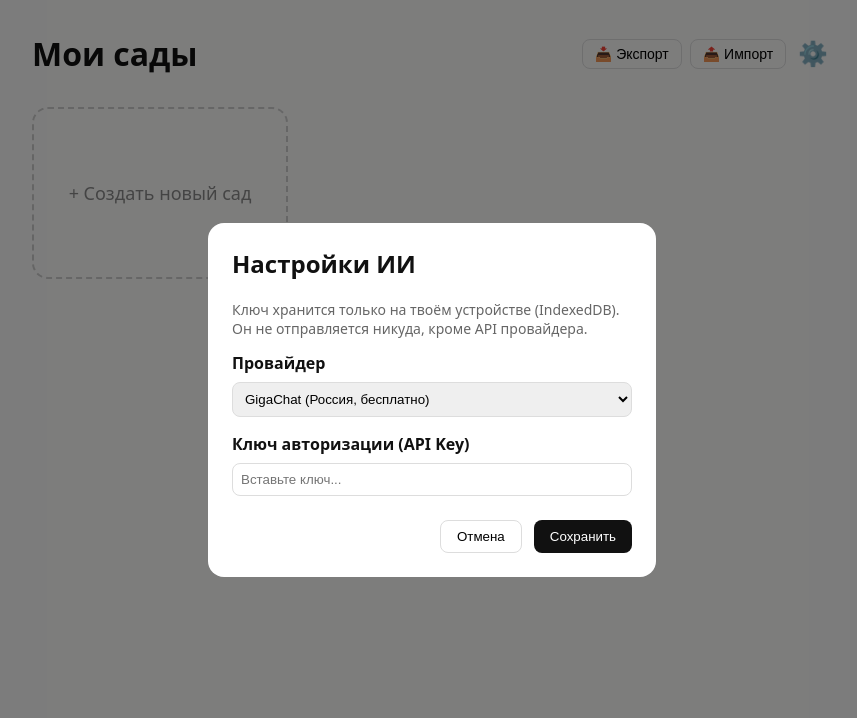
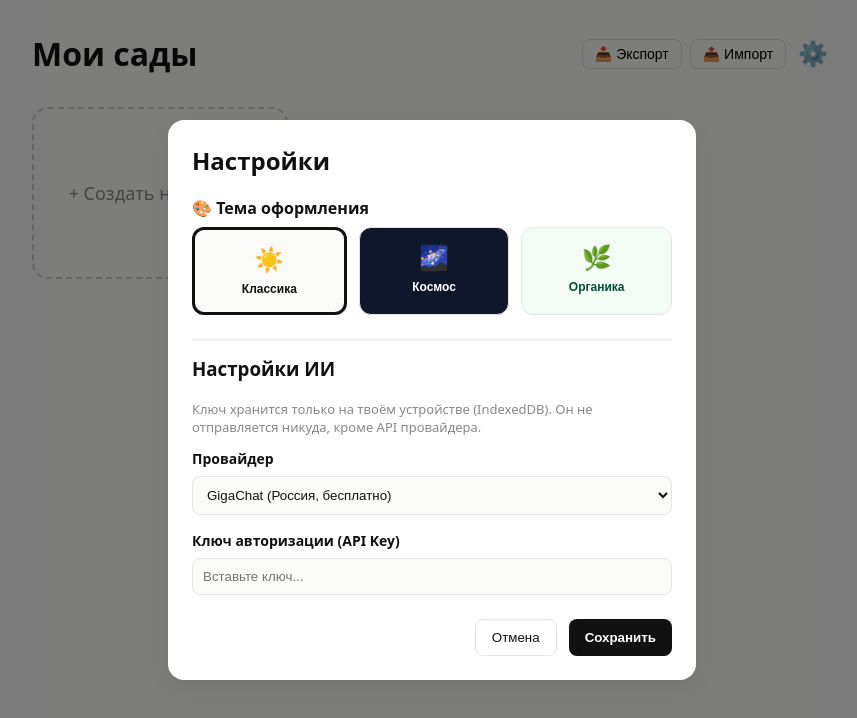
Before and after one commit to boriksautiev-star/MindGarden, a React (Vite) app: page / in a window 1280 px wide. Both pictures are taken after a click on the button "⚙️". Shown: the top 718 px of the page, without its empty margins (208-1065 px from the left). Built offline with nearby package versions, Linux system fonts and the light colour scheme.

Commit message:
feat(ui): add 3 global themes (Classic, Cosmic, Organic) with theme switcher

```diff
--- a/src/components/SettingsModal.tsx
+++ b/src/components/SettingsModal.tsx
@@ -1,4 +1,4 @@
-import { useState } from 'react';
+import { useState, useEffect } from 'react';
 import { useStore } from '../store';
 import type { Provider } from '../types';
 
@@ -6,28 +6,64 @@ export function SettingsModal({ onClose }: { onClose: () => void }) {
   const { settings, saveSettings } = useStore();
   const [provider, setProvider] = useState<Provider>(settings?.provider || 'gigachat');
   const [apiKey, setApiKey] = useState(settings?.apiKey || '');
+  const [theme, setTheme] = useState<'classic' | 'cosmic' | 'organic'>(settings?.theme || 'classic');
+
+  // Применяем тему визуально сразу (для превью)
+  useEffect(() => {
+    document.documentElement.setAttribute('data-theme', theme);
+  }, [theme]);
 
   const handleSave = async () => {
-    await saveSettings(provider, apiKey);
+    await saveSettings(provider, apiKey, theme);
     onClose();
   };
 
   return (
     <div style={{
       position: 'fixed', top: 0, left: 0, right: 0, bottom: 0,
-      background: 'rgba(0,0,0,0.5)', display: 'grid', placeItems: 'center', zIndex: 9999
+      background: 'rgba(0,0,0,0.5)', display: 'grid', placeItems: 'center', zIndex: 9999,
+      padding: 16
     }}>
-      <div style={{ background: '#fff', padding: 24, borderRadius: 16, width: 400, maxWidth: '90%' }}>
-        <h2 style={{ marginTop: 0 }}>Настройки ИИ</h2>
-        <p style={{ fontSize: 14, color: '#666' }}>
+      <div style={{ background: 'var(--panel)', color: 'var(--text)', padding: 24, borderRadius: 16, width: 480, maxWidth: '100%', maxHeight: '90vh', overflowY: 'auto', boxShadow: 'var(--shadow)' }}>
+        <h2 style={{ marginTop: 0 }}>Настройки</h2>
+
+        <label style={{ display: 'block', marginBottom: 8, fontWeight: 'bold' }}>🎨 Тема оформления</label>
+        <div style={{ display: 'flex', gap: 12, marginBottom: 24, flexWrap: 'wrap' }}>
+          <button
+            onClick={() => setTheme('classic')}
+            style={{ flex: 1, padding: 16, borderRadius: 12, border: theme === 'classic' ? '3px solid var(--accent)' : '1px solid var(--border)', background: '#fafaf9', color: '#111', cursor: 'pointer', display: 'flex', flexDirection: 'column', alignItems: 'center', gap: 8, transition: 'all 0.2s' }}
+          >
+            <span style={{ fontSize: 24 }}>☀️</span>
+            <span style={{ fontSize: 12, fontWeight: 600 }}>Классика</span>
+          </button>
+          <button
+            onClick={() => setTheme('cosmic')}
+            style={{ flex: 1, padding: 16, borderRadius: 12, border: theme === 'cosmic' ? '3px solid var(--accent)' : '1px solid var(--border)', background: '#0f172a', color: '#fff', cursor: 'pointer', display: 'flex', flexDirection: 'column', alignItems: 'center', gap: 8, transition: 'all 0.2s' }}
+          >
+            <span style={{ fontSize: 24 }}>🌌</span>
+            <span style={{ fontSize: 12, fontWeight: 600 }}>Космос</span>
+          </button>
+          <button
+            onClick={() => setTheme('organic')}
+            style={{ flex: 1, padding: 16, borderRadius: 12, border: theme === 'organic' ? '3px solid var(--accent)' : '1px solid var(--border)', background: '#f2fcf5', color: '#064e3b', cursor: 'pointer', display: 'flex', flexDirection: 'column', alignItems: 'center', gap: 8, transition: 'all 0.2s' }}
+          >
+            <span style={{ fontSize: 24 }}>🌿</span>
+            <span style={{ fontSize: 12, fontWeight: 600 }}>Органика</span>
+          </button>
+        </div>
+
+        <hr style={{ border: 0, borderTop: '1px solid var(--border)', margin: '16px 0' }} />
+
+        <h3 style={{ marginTop: 0 }}>Настройки ИИ</h3>
+        <p style={{ fontSize: 13, color: 'var(--muted)' }}>
           Ключ хранится только на твоём устройстве (IndexedDB). Он не отправляется никуда, кроме API провайдера.
         </p>
 
-        <label style={{ display: 'block', marginBottom: 8, fontWeight: 'bold' }}>Провайдер</label>
+        <label style={{ display: 'block', marginBottom: 8, fontWeight: 'bold', fontSize: 14 }}>Провайдер</label>
         <select
           value={provider}
           onChange={(e) => setProvider(e.target.value as Provider)}
-          style={{ width: '100%', padding: 8, marginBottom: 16, borderRadius: 8, border: '1px solid #ddd' }}
+          style={{ width: '100%', padding: '10px', marginBottom: 16, borderRadius: 8, border: '1px solid var(--border)', background: 'var(--bg)', color: 'var(--text)' }}
         >
           <option value="gigachat">GigaChat (Россия, бесплатно)</option>
           <option value="openai">OpenAI (gpt-4o-mini)</option>
@@ -36,20 +72,20 @@ export function SettingsModal({ onClose }: { onClose: () => void }) {
           <option value="gemini">Google Gemini (Бесплатно)</option>
         </select>
 
-        <label style={{ display: 'block', marginBottom: 8, fontWeight: 'bold' }}>Ключ авторизации (API Key)</label>
+        <label style={{ display: 'block', marginBottom: 8, fontWeight: 'bold', fontSize: 14 }}>Ключ авторизации (API Key)</label>
         <input
           type="password"
           value={apiKey}
           onChange={(e) => setApiKey(e.target.value)}
           placeholder="Вставьте ключ..."
-          style={{ width: '100%', padding: 8, marginBottom: 24, borderRadius: 8, border: '1px solid #ddd', boxSizing: 'border-box' }}
+          style={{ width: '100%', padding: '10px', marginBottom: 24, borderRadius: 8, border: '1px solid var(--border)', background: 'var(--bg)', color: 'var(--text)', boxSizing: 'border-box' }}
         />
 
         <div style={{ display: 'flex', gap: 12, justifyContent: 'flex-end' }}>
-          <button onClick={onClose} style={{ padding: '8px 16px', borderRadius: 8, border: '1px solid #ddd', background: '#fff', cursor: 'pointer' }}>
+          <button onClick={() => { document.documentElement.setAttribute('data-theme', settings?.theme || 'classic'); onClose(); }} style={{ padding: '10px 16px', borderRadius: 8, border: '1px solid var(--border)', background: 'transparent', color: 'var(--text)', cursor: 'pointer' }}>
             Отмена
           </button>
-          <button onClick={handleSave} style={{ padding: '8px 16px', borderRadius: 8, border: 0, background: '#111', color: '#fff', cursor: 'pointer' }}>
+          <button onClick={handleSave} style={{ padding: '10px 16px', borderRadius: 8, border: 0, background: 'var(--accent)', color: 'var(--accent-text)', cursor: 'pointer', fontWeight: 600 }}>
             Сохранить
           </button>
         </div>
--- a/src/components/ThoughtNode.tsx
+++ b/src/components/ThoughtNode.tsx
@@ -2,13 +2,9 @@ import { Handle, Position, type NodeProps } from '@xyflow/react';
 import type { NodeType, NodeStatus } from '../types';
 import { useStore } from '../store';
 
-const typeStyles: Record<NodeType, { bg: string; border: string; color: string; label: string }> = {
-  thought:    { bg: 'linear-gradient(135deg, #ffffff 0%, #f3f4f6 100%)', border: '#d1d5db', color: '#111827', label: 'Мысль' },
-  question:   { bg: 'linear-gradient(135deg, #eff6ff 0%, #dbeafe 100%)', border: '#60a5fa', color: '#1e3a8a', label: 'Вопрос' },
-  fact:       { bg: 'linear-gradient(135deg, #ecfdf5 0%, #d1fae5 100%)', border: '#34d399', color: '#064e3b', label: 'Факт' },
-  assumption: { bg: 'linear-gradient(135deg, #fffbeb 0%, #fef3c7 100%)', border: '#fbbf24', color: '#78350f', label: 'Допущение' },
-  criterion:  { bg: 'linear-gradient(135deg, #f5f3ff 0%, #ede9fe 100%)', border: '#a78bfa', color: '#4c1d95', label: 'Критерий' },
-  option:     { bg: 'linear-gradient(135deg, #fff7ed 0%, #ffedd5 100%)', border: '#fb923c', color: '#7c2d12', label: 'Вариант' },
+const typeLabels: Record<NodeType, string> = {
+  thought: 'Мысль', question: 'Вопрос', fact: 'Факт',
+  assumption: 'Допущение', criterion: 'Критерий', option: 'Вариант',
 };
 
 const statusIcons: Record<NodeStatus, string> = {
@@ -24,41 +20,17 @@ export function ThoughtNode({ data }: NodeProps) {
   const isCollapsed = data.isCollapsed as boolean;
   const nodeId = data.nodeId as string;
   const onAddChild = data.onAddChild as (id: string) => void;
-  const isSelected = data.isSelected as boolean; // <-- Используем кастомный проп вместо selected от React Flow
+  const isSelected = data.isSelected as boolean;
 
-  const style = typeStyles[nodeType];
   const isResolved = status === 'resolved';
   const isDeferred = status === 'deferred';
+  const label = typeLabels[nodeType];
 
-  const opacity = isResolved ? 0.6 : isDeferred ? 0.7 : 1;
-  const filter = isResolved ? 'grayscale(80%)' : 'none';
-  const borderStyle = isDeferred ? 'dashed' : 'solid';
-  const textDecoration = isResolved ? 'line-through' : 'none';
-
-  const rootBorderColor = isRoot ? '#eab308' : style.border;
-  const rootBoxShadow = isRoot ? '0 0 15px rgba(234, 179, 8, 0.4), 0 4px 6px rgba(0,0,0,0.1)' : '0 10px 15px -3px rgba(0, 0, 0, 0.1)';
-  const selectedBoxShadow = isSelected ? `0 0 0 3px ${rootBorderColor}, ${rootBoxShadow}` : rootBoxShadow;
+  const rootBorderColor = isRoot ? '#eab308' : 'var(--node-thought-border)';
 
   return (
-    <div
-      style={{
-        background: style.bg,
-        border: isRoot ? `3px ${borderStyle} #eab308` : `2px ${borderStyle} ${style.border}`,
-        color: style.color,
-        padding: '16px 20px',
-        borderRadius: '24px 24px 24px 4px',
-        minWidth: 160,
-        maxWidth: 260,
-        textAlign: 'center',
-        boxShadow: selectedBoxShadow,
-        fontSize: 14,
-        position: 'relative',
-        opacity,
-        filter,
-        transition: 'all 0.3s ease',
-        textDecoration,
-      }}
-    >
+    <div className={`thought-node type-${nodeType} ${isRoot ? 'is-root' : ''} ${isSelected ? 'is-selected' : ''} ${isResolved ? 'is-resolved' : ''} ${isDeferred ? 'is-deferred' : ''}`}>
+
       <Handle type="target" position={Position.Top} style={{ background: rootBorderColor, opacity: isResolved ? 0.5 : 1, width: isRoot ? 10 : 8, height: isRoot ? 10 : 8 }} />
 
       <div style={{
@@ -68,20 +40,19 @@ export function ThoughtNode({ data }: NodeProps) {
         letterSpacing: 0.5, whiteSpace: 'nowrap', opacity: 1, filter: 'none',
         boxShadow: '0 2px 4px rgba(0,0,0,0.1)', border: isRoot ? '2px solid #fff' : 'none',
       }}>
-        {isRoot ? '🌱 НАЧАЛО' : style.label}
+        {isRoot ? '🌱 НАЧАЛО' : label}
       </div>
 
       <div style={{ marginTop: 4, lineHeight: 1.4, fontWeight: isRoot ? 600 : 400 }}>
         {statusIcons[status]} {data.label as string}
       </div>
 
-      {/* Кнопка сворачивания веток */}
       {hasChildren && (
         <button
           onClick={(e) => { e.stopPropagation(); e.preventDefault(); toggleNodeCollapse(nodeId); }}
           style={{
             position: 'absolute', bottom: 6, right: 6,
-            background: '#fff', border: `2px solid ${rootBorderColor}`, color: rootBorderColor,
+            background: 'var(--panel)', border: `2px solid ${rootBorderColor}`, color: rootBorderColor,
             borderRadius: '50%', width: 24, height: 24, fontSize: 16, fontWeight: 'bold',
             cursor: 'pointer', display: 'flex', alignItems: 'center', justifyContent: 'center',
             boxShadow: '0 2px 6px rgba(0,0,0,0.2)', padding: 0, zIndex: 100, pointerEvents: 'all', lineHeight: 1
@@ -92,18 +63,16 @@ export function ThoughtNode({ data }: NodeProps) {
         </button>
       )}
 
-      {/* Плавающая кнопка "Углубить" */}
       {isSelected && (
         <button
           onClick={(e) => { e.stopPropagation(); e.preventDefault(); onAddChild(nodeId); }}
           style={{
             position: 'absolute', top: '50%', right: -55, transform: 'translateY(-50%)',
-            background: '#111', color: '#fff', border: 'none', borderRadius: 8,
+            background: 'var(--accent)', color: 'var(--accent-text)', border: 'none', borderRadius: 8,
             padding: '8px 12px', fontSize: 12, fontWeight: 'bold', cursor: 'pointer',
             boxShadow: '0 4px 12px rgba(0,0,0,0.3)', whiteSpace: 'nowrap', zIndex: 1000,
             display: 'flex', alignItems: 'center', gap: 4
           }}
-          title="Добавить дочерний узел"
         >
           ✨ Углубить
         </button>
--- a/src/index.css
+++ b/src/index.css
@@ -1,4 +1,5 @@
 :root {
+  /* Классика (по умолчанию) */
   --bg: #fafaf9;
   --panel: #ffffff;
   --text: #111111;
@@ -8,19 +9,118 @@
   --accent-text: #ffffff;
   --radius: 12px;
   --shadow: 0 8px 24px rgba(0, 0, 0, 0.08);
+
+  /* Цвета узлов (Классика) */
+  --node-thought-bg: linear-gradient(135deg, #ffffff 0%, #f3f4f6 100%);
+  --node-thought-border: #d1d5db;
+  --node-thought-color: #111827;
+
+  --node-question-bg: linear-gradient(135deg, #eff6ff 0%, #dbeafe 100%);
+  --node-question-border: #60a5fa;
+  --node-question-color: #1e3a8a;
+
+  --node-fact-bg: linear-gradient(135deg, #ecfdf5 0%, #d1fae5 100%);
+  --node-fact-border: #34d399;
+  --node-fact-color: #064e3b;
+
+  --node-assumption-bg: linear-gradient(135deg, #fffbeb 0%, #fef3c7 100%);
+  --node-assumption-border: #fbbf24;
+  --node-assumption-color: #78350f;
+
+  --node-criterion-bg: linear-gradient(135deg, #f5f3ff 0%, #ede9fe 100%);
+  --node-criterion-border: #a78bfa;
+  --node-criterion-color: #4c1d95;
+
+  --node-option-bg: linear-gradient(135deg, #fff7ed 0%, #ffedd5 100%);
+  --node-option-border: #fb923c;
+  --node-option-color: #7c2d12;
 }
 
+/* 🌌 ТЕМА: КОСМОС */
+[data-theme="cosmic"] {
+  --bg: #0f172a;
+  --panel: #1e293b;
+  --text: #f8fafc;
+  --muted: #94a3b8;
+  --border: #334155;
+  --accent: #3b82f6;
+  --accent-text: #ffffff;
+  --shadow: 0 8px 24px rgba(0, 0, 0, 0.5);
+
+  --node-thought-bg: rgba(30, 41, 59, 0.9);
+  --node-thought-border: #38bdf8;
+  --node-thought-color: #e0f2fe;
+
+  --node-question-bg: rgba(30, 41, 59, 0.9);
+  --node-question-border: #818cf8;
+  --node-question-color: #e0e7ff;
+
+  --node-fact-bg: rgba(30, 41, 59, 0.9);
+  --node-fact-border: #34d399;
+  --node-fact-color: #d1fae5;
+
+  --node-assumption-bg: rgba(30, 41, 59, 0.9);
+  --node-assumption-border: #fbbf24;
+  --node-assumption-color: #fef3c7;
+
+  --node-criterion-bg: rgba(30, 41, 59, 0.9);
+  --node-criterion-border: #c084fc;
+  --node-criterion-color: #f3e8ff;
+
+  --node-option-bg: rgba(30, 41, 59, 0.9);
+  --node-option-border: #fb923c;
+  --node-option-color: #ffedd5;
+}
+
+/* 🌿 ТЕМА: ОРГАНИКА */
+[data-theme="organic"] {
+  --bg: #f2fcf5;
+  --panel: #ffffff;
+  --text: #064e3b;
+  --muted: #64748b;
+  --border: #d1fae5;
+  --accent: #10b981;
+  --accent-text: #ffffff;
+  --shadow: 0 10px 25px rgba(16, 185, 129, 0.1);
+
+  --node-thought-bg: #ffffff;
+  --node-thought-border: #a7f3d0;
+  --node-thought-color: #064e3b;
+
+  --node-question-bg: #eff6ff;
+  --node-question-border: #93c5fd;
+  --node-question-color: #1e3a8a;
+
+  --node-fact-bg: #ecfdf5;
+  --node-fact-border: #6ee7b7;
+  --node-fact-color: #064e3b;
+
+  --node-assumption-bg: #fffbeb;
+  --node-assumption-border: #fde68a;
+  --node-assumption-color: #78350f;
+
+  --node-criterion-bg: #f5f3ff;
+  --node-criterion-border: #c4b5fd;
+  --node-criterion-color: #4c1d95;
+
+  --node-option-bg: #fff7ed;
+  --node-option-border: #fdba74;
+  --node-option-color: #7c2d12;
+}
+
+/* Базовые стили */
 html, body, #root {
   height: 100%;
   margin: 0;
   overflow: hidden;
+  background-color: var(--bg);
+  color: var(--text);
 }
 
 body {
   font-family: system-ui, -apple-system, 'Segoe UI', Roboto, sans-serif;
-  background: var(--bg);
-  color: var(--text);
   -webkit-tap-highlight-color: transparent;
+  transition: background-color 0.3s ease, color 0.3s ease;
 }
 
 .scrollable-page {
@@ -30,6 +130,7 @@ body {
   -webkit-overflow-scrolling: touch;
 }
 
+/* Панели */
 .side-panel {
   position: absolute;
   top: 16px;
@@ -46,9 +147,11 @@ body {
   max-height: calc(100vh - 100px);
   overflow-y: auto;
   z-index: 1000;
+  color: var(--text);
+  transition: all 0.3s ease;
 }
 
-/* Верхняя панель (Desktop) */
+/* Верхняя панель */
 .top-bar {
   position: absolute;
   top: 16px;
@@ -63,15 +166,14 @@ body {
   scrollbar-width: none;
 }
 
-.top-bar::-webkit-scrollbar {
-  display: none;
-}
+.top-bar::-webkit-scrollbar { display: none; }
 
 .top-btn {
   padding: 8px 16px;
   border-radius: 8px;
   border: 1px solid var(--border);
   background: var(--panel);
+  color: var(--text);
   cursor: pointer;
   font-weight: 500;
   box-shadow: 0 2px 4px rgba(0,0,0,0.05);
@@ -81,6 +183,7 @@ body {
   display: flex;
   align-items: center;
   justify-content: center;
+  transition: all 0.2s;
 }
 
 .top-btn.primary {
@@ -89,49 +192,66 @@ body {
   border: 0;
 }
 
-/* Кнопки управления React Flow (зум) */
-.react-flow__controls {
-  box-shadow: 0 4px 12px rgba(0,0,0,0.1) !important;
-  border-radius: 8px !important;
-  overflow: hidden;
-}
-.react-flow__controls-button {
-  width: 36px !important;
-  height: 36px !important;
-}
-.react-flow__controls-button svg {
-  fill: #111 !important;
-  width: 16px !important;
-  height: 16px !important;
+/* Компонент Узла */
+.thought-node {
+  padding: 16px 20px;
+  border-radius: 24px 24px 24px 4px;
+  min-width: 160px;
+  max-width: 260px;
+  text-align: center;
+  font-size: 14px;
+  position: relative;
+  transition: all 0.3s ease;
+  box-sizing: border-box;
 }
 
-/* Мобильное меню (Сетка кнопок) */
-.mobile-menu-overlay {
-  position: absolute;
-  top: 60px;
-  left: 12px;
-  right: 12px;
-  background: #fff;
-  border-radius: 16px;
-  padding: 16px;
-  box-shadow: 0 10px 30px rgba(0,0,0,0.15);
-  display: grid;
-  grid-template-columns: 1fr 1fr;
-  gap: 12px;
-  z-index: 2000;
-  border: 1px solid var(--border);
+.thought-node.is-root {
+  border-width: 3px !important;
+  border-color: #eab308 !important;
+  box-shadow: 0 0 15px rgba(234, 179, 8, 0.4) !important;
 }
 
-.mobile-menu-btn {
-  padding: 12px 8px;
-  border-radius: 10px;
-  border: 1px solid var(--border);
-  background: #fafaf9;
-  font-size: 14px;
-  font-weight: 500;
-  cursor: pointer;
-  text-align: center;
+.thought-node.is-selected {
+  box-shadow: 0 0 0 3px var(--accent), var(--shadow) !important;
+  z-index: 10;
 }
+
+.thought-node.is-resolved {
+  opacity: 0.6;
+  filter: grayscale(80%);
+  text-decoration: line-through;
+}
+
+.thought-node.is-deferred {
+  opacity: 0.7;
+  border-style: dashed !important;
+}
+
+/* Типы узлов */
+.type-thought { background: var(--node-thought-bg); border: 2px solid var(--node-thought-border); color: var(--node-thought-color); }
+.type-question { background: var(--node-question-bg); border: 2px solid var(--node-question-border); color: var(--node-question-color); }
+.type-fact { background: var(--node-fact-bg); border: 2px solid var(--node-fact-border); color: var(--node-fact-color); }
+.type-assumption { background: var(--node-assumption-bg); border: 2px solid var(--node-assumption-border); color: var(--node-assumption-color); }
+.type-criterion { background: var(--node-criterion-bg); border: 2px solid var(--node-criterion-border); color: var(--node-criterion-color); }
+.type-option { background: var(--node-option-bg); border: 2px solid var(--node-option-border); color: var(--node-option-color); }
+
+/* Анимации для Космоса */
+[data-theme="cosmic"] .thought-node {
+  box-shadow: 0 0 10px rgba(56, 189, 248, 0.2);
+}
+[data-theme="cosmic"] .thought-node.type-thought { box-shadow: 0 0 15px rgba(56, 189, 248, 0.3); }
+[data-theme="cosmic"] .thought-node.type-fact { box-shadow: 0 0 15px rgba(52, 211, 153, 0.3); }
+
+/* Скругления для Органики */
+[data-theme="organic"] .thought-node {
+  border-radius: 30px 30px 30px 30px;
+}
+
+/* React Flow настройки под темы */
+.react-flow__background { background-color: var(--bg) !important; }
+[data-theme="cosmic"] .react-flow__background pattern circle { fill: #334155 !important; }
+[data-theme="cosmic"] .react-flow__controls-button { background: var(--panel) !important; fill: var(--text) !important; border-bottom: 1px solid var(--border) !important; }
+[data-theme="cosmic"] .react-flow__controls-button:hover { background: var(--border) !important; }
 
 /* Мобильная версия */
 @media (max-width: 768px) {
@@ -147,27 +267,41 @@ body {
     padding-bottom: calc(20px + env(safe-area-inset-bottom, 20px));
     box-sizing: border-box;
   }
-
-  /* На мобилках делаем верхнюю панель фиксированной и без скролла */
   .top-bar {
     top: 8px;
     left: 8px;
     right: 8px;
     gap: 6px;
     max-width: none;
-    overflow-x: visible;
-    flex-wrap: nowrap;
   }
+  .top-btn { padding: 8px 12px; font-size: 13px; display: none; }
+  .top-btn.mobile-show { display: flex; }
+}
 
-  .top-btn {
-    padding: 8px 12px;
-    font-size: 13px;
-    /* Скрываем вторичные кнопки на мобилках */
-    display: none;
-  }
+.mobile-menu-overlay {
+  position: absolute;
+  top: 60px;
+  left: 12px;
+  right: 12px;
+  background: var(--panel);
+  border-radius: 16px;
+  padding: 16px;
+  box-shadow: var(--shadow);
+  display: grid;
+  grid-template-columns: 1fr 1fr;
+  gap: 12px;
+  z-index: 2000;
+  border: 1px solid var(--border);
+}
 
-  /* Показываем только нужные */
-  .top-btn.mobile-show {
-    display: flex;
-  }
+.mobile-menu-btn {
+  padding: 12px 8px;
+  border-radius: 10px;
+  border: 1px solid var(--border);
+  background: var(--bg);
+  color: var(--text);
+  font-size: 14px;
+  font-weight: 500;
+  cursor: pointer;
+  text-align: center;
 }
--- a/src/store.ts
+++ b/src/store.ts
@@ -31,7 +31,7 @@ interface Store {
   addEdge: (source: string, target: string, type?: EdgeType) => Promise<void>;
   deleteEdge: (id: string) => Promise<void>;
 
-  saveSettings: (provider: string, apiKey: string) => Promise<void>;
+  saveSettings: (provider: string, apiKey: string, theme?: string) => Promise<void>;
   exportData: () => Promise<string>;
   importData: (json: string) => Promise<void>;
 }
@@ -286,8 +286,8 @@ export const useStore = create<Store>((set, get) => ({
     await db.edges.put(edge); set({ edges: [...get().edges, edge] });
   },
   deleteEdge: async (id) => { await db.edges.delete(id); set({ edges: get().edges.filter(e => e.id !== id) }); },
-  saveSettings: async (provider, apiKey) => {
-    const settings: Settings = { id: 'app-settings', provider: provider as any, apiKey };
+  saveSettings: async (provider, apiKey, theme = 'classic') => {
+    const settings: Settings = { id: 'app-settings', provider: provider as any, apiKey, theme: theme as any };
     await db.settings.put(settings); set({ settings });
   },
   exportData: async () => {
--- a/src/types.ts
+++ b/src/types.ts
@@ -45,6 +45,7 @@ export interface Settings {
   id: 'app-settings';
   provider: Provider;
   apiKey: string;
+  theme?: 'classic' | 'cosmic' | 'organic';
 }
 
 export type AgentMode = 'clarify' | 'assumptions' | 'critique' | 'options';
```
Also changed, not shown: src/App.tsx (+8 -0 lines).
